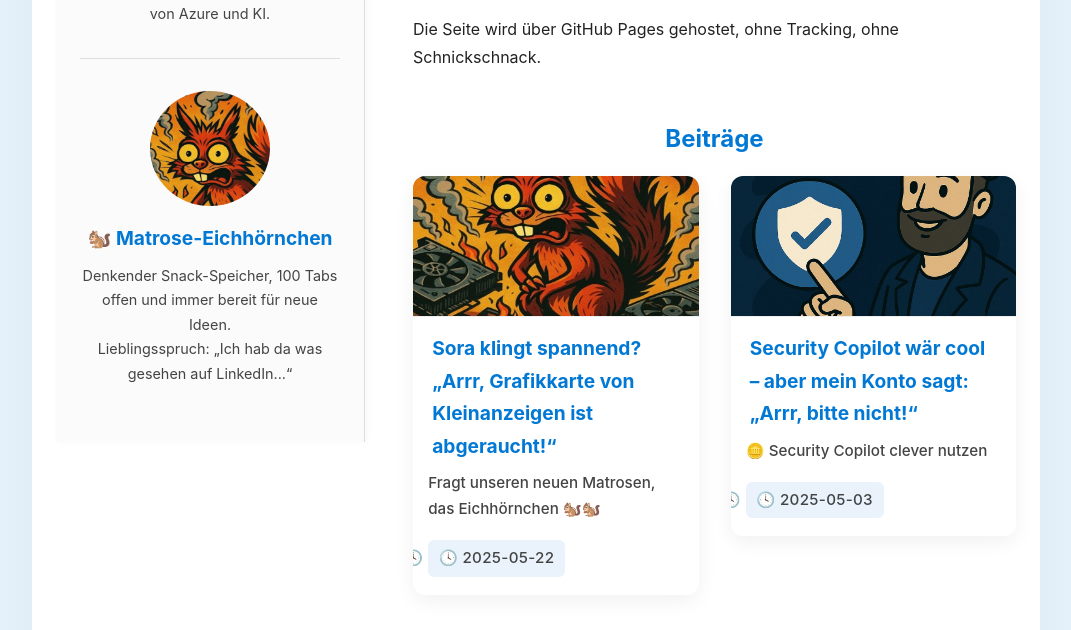
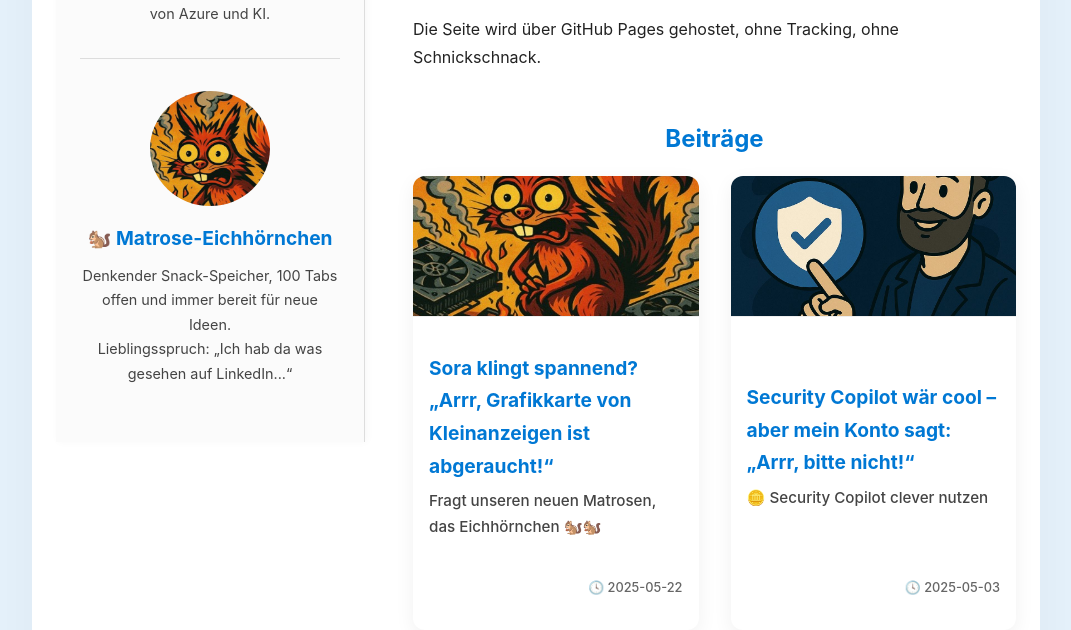
Before and after one commit to cptazure/captainazure, a plain HTML site: page index.html in a window 1280 px wide. Shown: the part 322-952 px from the top of the page, without its empty margins (104-1175 px from the left). Drawn offline with Linux system fonts and the light colour scheme.

Commit message:
Update style.css

```diff
--- a/style.css
+++ b/style.css
@@ -28,7 +28,6 @@ body {
   overflow-x: hidden;
 }
 
-/* Layout */
 .layout {
   display: flex;
   flex-direction: row;
@@ -37,7 +36,6 @@ body {
   border-radius: var(--radius);
 }
 
-/* Sidebar (nur Desktop) */
 .sidebar {
   width: 260px;
   flex-shrink: 0;
@@ -48,7 +46,6 @@ body {
   min-height: 100%;
 }
 
-/* Mobile-Profilanzeige (nur Mobilgeräte) */
 .mobile-profiles {
   display: none;
 }
@@ -78,7 +75,6 @@ body {
   display: block;
 }
 
-/* Hauptinhalt */
 main.main-content {
   flex: 1;
   padding-left: 1em;
@@ -128,7 +124,6 @@ hr {
   border-top: 1px solid #ddd;
 }
 
-/* Beitrags-Grid auf der Startseite */
 .post-grid .grid {
   display: grid;
   grid-template-columns: repeat(auto-fit, minmax(260px, 1fr));
@@ -136,7 +131,17 @@ hr {
   margin-top: 1em;
 }
 
+.post-card-link {
+  text-decoration: none;
+  color: inherit;
+  display: block;
+}
+
 .post-card {
+  display: flex;
+  flex-direction: column;
+  height: 100%;
+  justify-content: space-between;
   background-color: var(--card-bg);
   border-radius: var(--radius);
   box-shadow: 0 6px 20px rgba(0, 0, 0, 0.06);
@@ -149,7 +154,7 @@ hr {
   box-shadow: 0 8px 30px rgba(0, 0, 0, 0.1);
 }
 
-.post-card img {
+.post-card-image img {
   width: 100%;
   max-height: 140px;
   object-fit: cover;
@@ -157,19 +162,33 @@ hr {
   border-bottom: 1px solid #eee;
 }
 
-.post-card h3 {
-  margin: 0.8em 1em 0.4em;
+.post-text {
+  padding: 1em;
+}
+
+.post-text h3 {
   font-size: 1.2em;
   color: var(--primary);
+  margin-bottom: 0.3em;
 }
 
-.post-card p {
-  margin: 0 1em 1.2em;
+.post-text p {
   font-size: 0.95em;
   color: #444;
+  margin: 0;
 }
 
-/* Einzelner Beitrag */
+.post-footer {
+  padding: 0.5em 1em 1em;
+  text-align: right;
+}
+
+.post-date {
+  font-size: 0.8em;
+  color: #666;
+  font-weight: 500;
+}
+
 .post-content {
   max-width: 720px;
   margin: 0 auto;
@@ -210,7 +229,6 @@ hr {
   box-shadow: 0 4px 10px rgba(0, 0, 0, 0.05);
 }
 
-/* Footer */
 footer {
   text-align: center;
   font-size: 0.9em;
@@ -232,7 +250,6 @@ footer a:hover {
   text-decoration: underline;
 }
 
-/* Responsive Layout */
 @media (max-width: 850px) {
   .layout {
     flex-direction: column;
@@ -282,24 +299,3 @@ footer a:hover {
     max-height: 120px;
   }
 }
-.post-date {
-  display: inline-block;
-  font-size: 0.75em;
-  background: #eaf3fc;
-  color: var(--primary);
-  padding: 0.35em 0.7em;
-  border-radius: 6px;
-  margin: 0.8em 1em 0;
-  font-weight: 500;
-  letter-spacing: 0.3px;
-  position: relative;
-}
-
-.post-date::before {
-  content: "🕓";
-  position: absolute;
-  left: -1.6em;
-  top: 50%;
-  transform: translateY(-50%);
-  font-size: 1em;
-}
```
